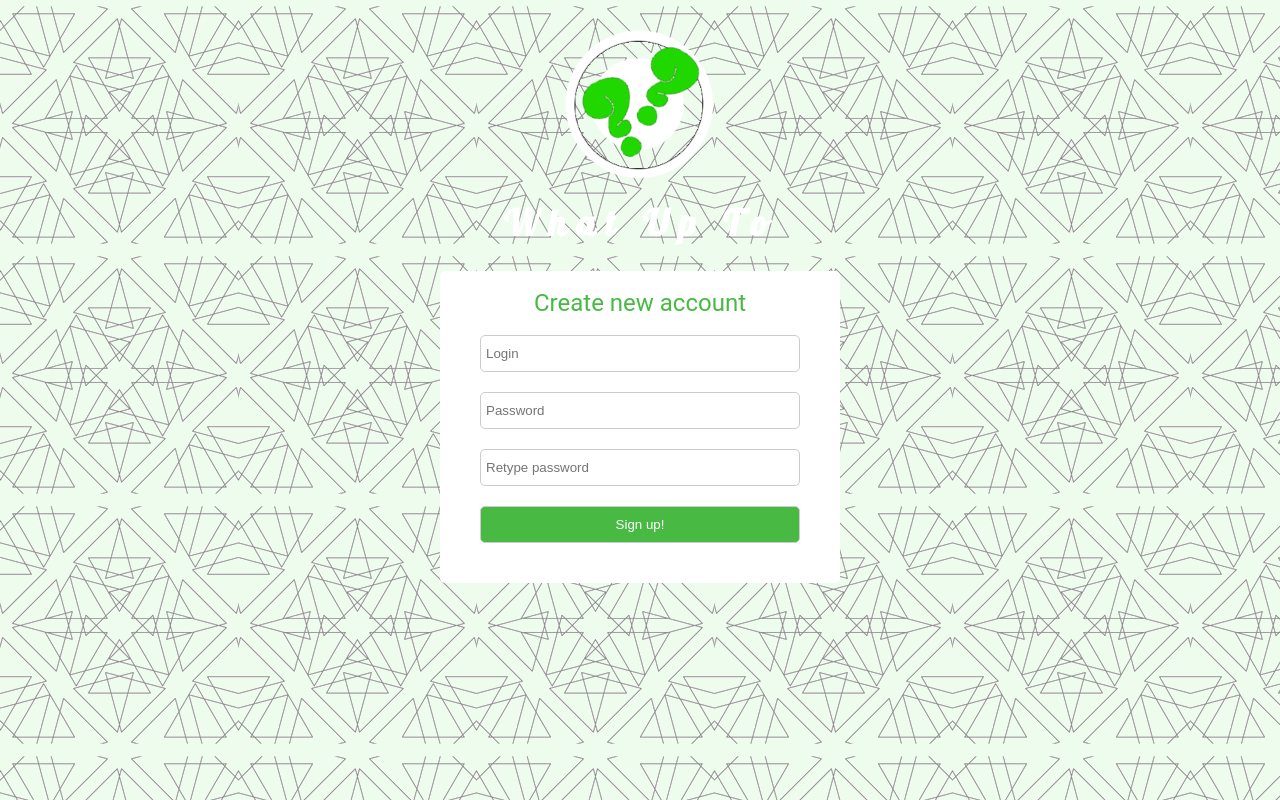
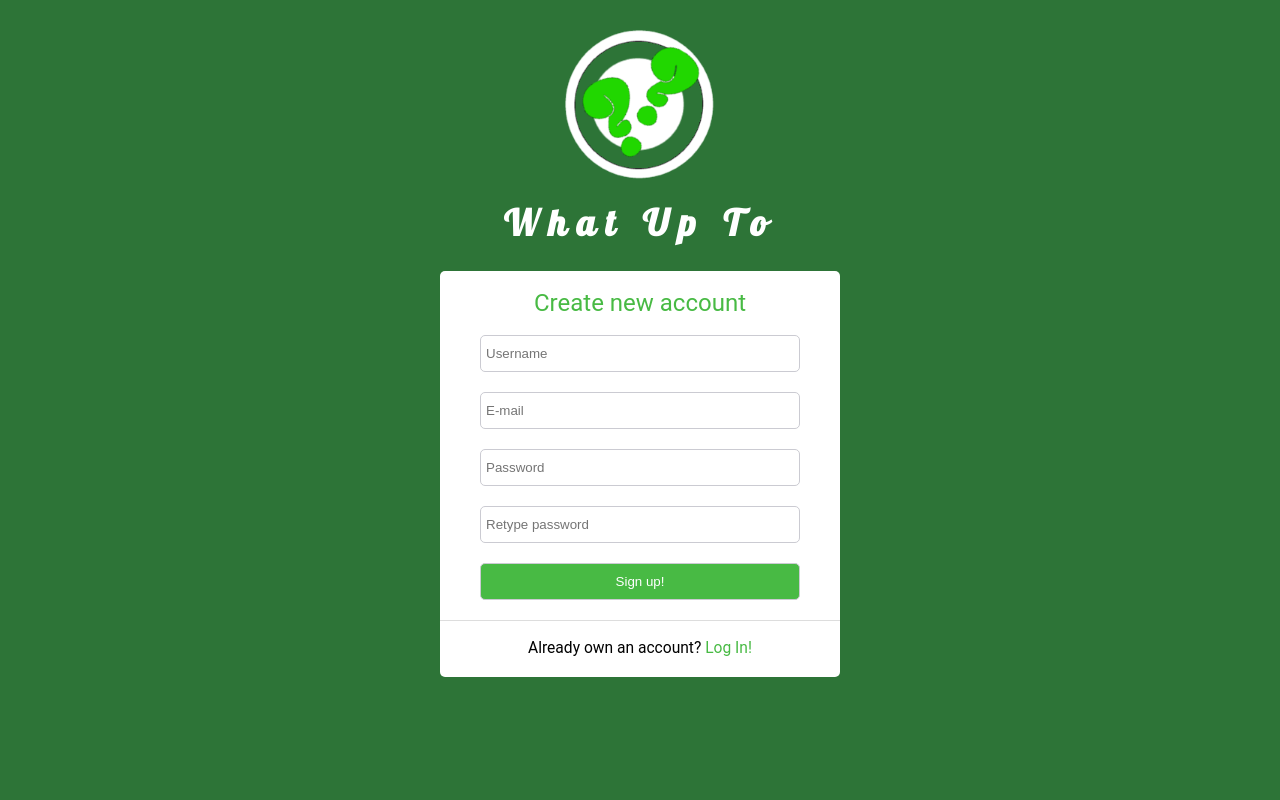
Before and after one commit to Maj333/whatupto, a PHP site: page /index.php?action=register in a window 1280 px wide. Run offline with PHP 8.4, Linux system fonts and the light colour scheme.

Commit message:
important fixes

```diff
--- a/css/login.css
+++ b/css/login.css
@@ -1,10 +1,3 @@
-@import url('https://fonts.googleapis.com/css?family=Lobster');
-
-body {
-    background-color: #2D7437;
-    font-size: 12px;
-}
-
 .login-logo {
     font-family: Lobster, serif;
     margin: 30px auto;
--- a/css/main.css
+++ b/css/main.css
@@ -7,6 +7,16 @@
 body {
     /*background-color: #EDFCED;*/
     font-family: Roboto, sans-serif;
+    font-size: 12px;
+}
+
+.nonlogin-wrapper {
+    background-color: #2D7437;
+    position: absolute;
+    top: 0;
+    bottom: 0;
+    left: 0;
+    right: 0;
 }
 
 .rawbar {
--- a/css/register.css
+++ b/css/register.css
@@ -31,7 +31,7 @@ body {
     max-width: 400px;
     margin: 0 auto;
     border-radius: 5px;
-    padding: 20px 0;
+    padding-top: 20px;
 }
 
 .register-form {
@@ -69,3 +69,19 @@ body {
     font-size: 2em;
     margin-bottom: 20px;
 }
+
+.login-link {
+    text-align: center;
+    border-top: 1px solid #DDDDDD;
+    padding: 20px 0;
+    font-size: 1.3em;
+}
+
+.login-link a {
+    text-decoration: none;
+    color: #48BA44;
+}
+
+.login-link a:hover {
+    text-decoration: underline;
+}
--- a/engine/login.php
+++ b/engine/login.php
@@ -13,11 +13,11 @@ echo '1';
             session_start();
             $_SESSION['user'] = $_POST['username'];
             header("../index.php");
-            die('Zalogowano. Jesli nie nastapi przekierowanie kliknij <a href="/index.php">tutaj</a>');
+            die('Zalogowano. Jesli nie nastapi przekierowanie kliknij <a href="../index.php">tutaj</a>');
         }
         else {
             header("../index.php");
-            die('Logowanie nie powiodlo sie. <a href="/index.php">Sprobuj ponownie</a>.');
+            die('Logowanie nie powiodlo sie. <a href="../index.php">Sprobuj ponownie</a>.');
         }
 }
 ?>
--- a/engine/logout.php
+++ b/engine/logout.php
@@ -3,7 +3,7 @@ session_start();
 if(isset($_SESSION['user'])) {
     session_destroy();
 }
-header('../index.php');
-die('Wylogowano. Jesli nie nastapi przekierowanie kliknij <a href="../index.php">tutaj</a>');
+header('index.php');
+die('Wylogowano. Jesli nie nastapi przekierowanie kliknij <a href="index.php">tutaj</a>');
 
 ?>
--- a/index.php
+++ b/index.php
@@ -6,7 +6,6 @@
           content="width=device-width, user-scalable=no, initial-scale=1.0, maximum-scale=1.0, minimum-scale=1.0">
     <meta http-equiv="X-UA-Compatible" content="ie=edge">
     <link rel="stylesheet" type="text/css" href="css/main.css">
-    <link rel="stylesheet" type="text/css" href="css/login.css">
     <title>whatupto</title>
 </head>
 <body>
--- a/pages/register_form.html
+++ b/pages/register_form.html
@@ -1,24 +1,16 @@
-<!doctype html>
-<html lang="en">
-<head>
-    <meta charset="UTF-8">
-    <meta name="viewport"
-          content="width=device-width, user-scalable=no, initial-scale=1.0, maximum-scale=1.0, minimum-scale=1.0">
-    <meta http-equiv="X-UA-Compatible" content="ie=edge">
-    <link rel="stylesheet" type="text/css" href="../css/main.css">
-    <link rel="stylesheet" type="text/css" href="../css/register.css">
-    <title>whatupto</title>
-</head>
-<body>
-<h1 class="register-logo"><img src="../img/loga.png" alt="logo"><span>What Up To</span></h1>
-<div class="register-wrapper">
-    <h2 class="register-title">Create new account</h2>
-    <form class="register-form" action="../engine/register.php" method="POST">
-        <input class="register-field" type="text" placeholder="Login">
-        <input class="register-field" type="password" placeholder="Password">
-        <input class="register-field" type="password" placeholder="Retype password">
-        <button class="register-button" type="submit">Sign up!</button>
-    </form>
-</div>
-</body>
-</html>
+<main class="nonlogin-wrapper">
+    <h1 class="register-logo"><img src="img/loga.png" alt="logo"><span>What Up To</span></h1>
+    <div class="register-wrapper">
+        <h2 class="register-title">Create new account</h2>
+        <form class="register-form" action="engine/register.php" method="POST">
+            <input class="register-field" name="username" type="text" placeholder="Username">
+            <input class="register-field" name="email" type="email" placeholder="E-mail">
+            <input class="register-field" type="password" name="password" placeholder="Password">
+            <input class="register-field" type="password" name="password_r" placeholder="Retype password">
+            <button class="register-button" type="submit">Sign up!</button>
+        </form>
+        <div class="register-link">
+            <span>Already own an account? <a href="index.php?action=login">Log In!</a></span>
+        </div>
+    </div>
+</main>
```
Also changed, not shown: engine/register.php (+34 -6 lines), pages/login_form.html (+5 -3 lines), pages/main.php (+16 -24 lines).
